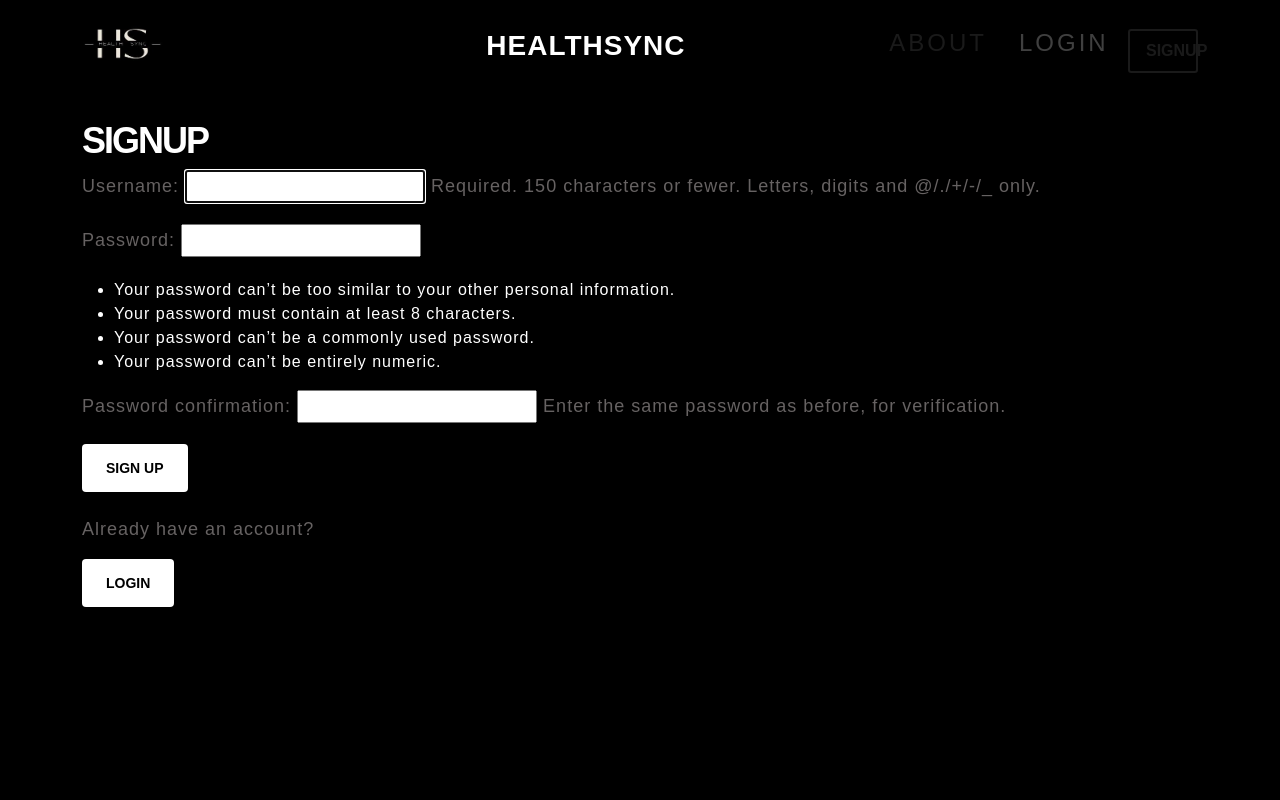
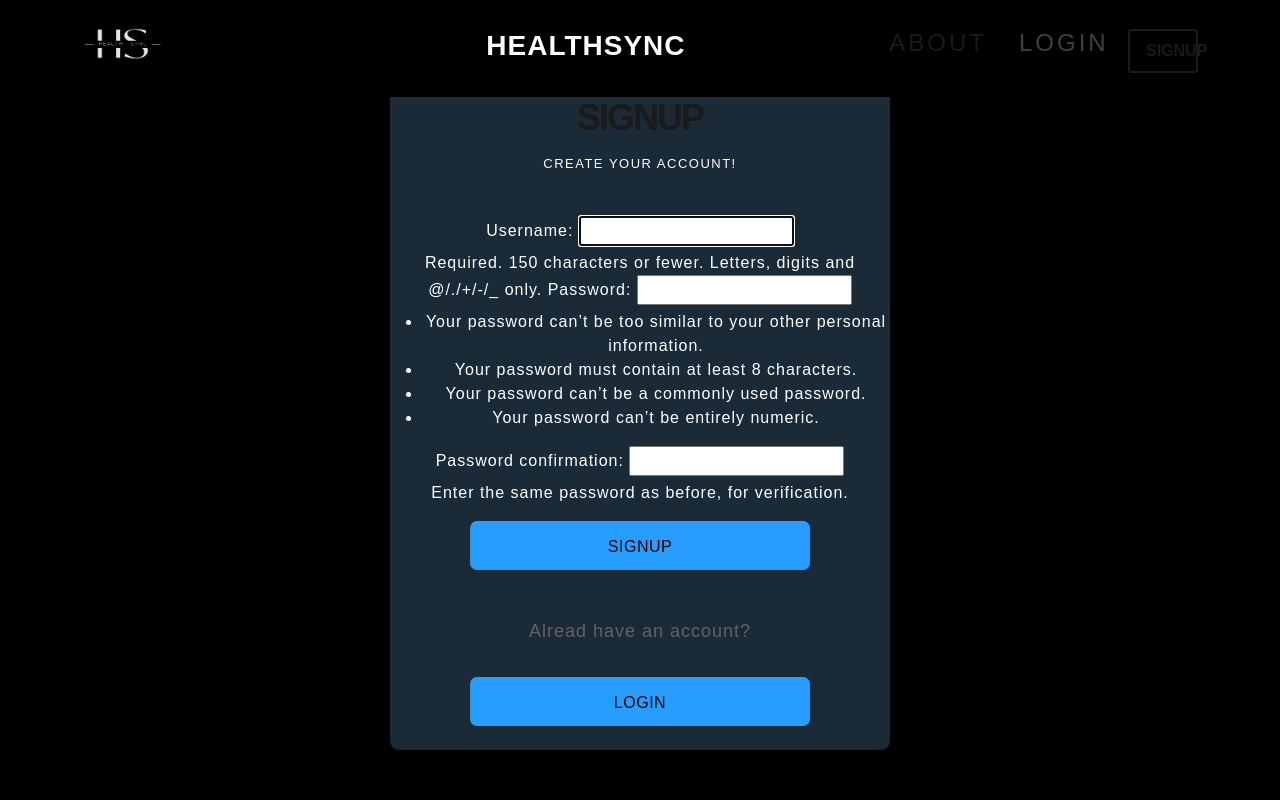
Before and after one commit to Santhoshcv19/HealthSync, a Django app: page /signup in a window 1280 px wide. Run offline with Django 4.2, Linux system fonts and the light colour scheme; some libraries are stand-ins or nearby versions; some web fonts are replaced.

Commit message:
Changed some hovers and buttons and the signup page

```diff
--- a/fitness/templates/fitness/base.html
+++ b/fitness/templates/fitness/base.html
@@ -71,7 +71,7 @@
 
 
             <div style="display: flex;  margin-top: 13px; margin-left: -10px;">
-                <a class="navbar-brand" href="{% url 'home' %}#About"><h4 class="about2 smoothScroll">About</h4></a>
+                <a class="navbar-brand" href="#About"><h4 class="about2 smoothScroll">About</h4></a>
                 {% if user.is_authenticated %}
                 <h4 class="login"><a href="{% url 'logout' %}" class="login" style="color: --primary-color;">Log Out</a></h4>
                 {% else %}
--- a/fitness/templates/fitness/workoutlog.html
+++ b/fitness/templates/fitness/workoutlog.html
@@ -29,12 +29,12 @@
             <label for="{{ form.reps.id_for_label }}" style="margin-left: 2px;">Reps:&nbsp;&nbsp;&nbsp;&nbsp;&nbsp;&nbsp;&nbsp;&nbsp;&nbsp;&nbsp;&nbsp;&nbsp;&nbsp;&nbsp;&nbsp;&nbsp;&nbsp;</label>
             {{ form.reps }}
         </div>
-        <button type="submit" class="btn btn-secondary">Add</button>&nbsp;&nbsp;&nbsp;&nbsp;
-        <a href="{% url 'log' %}" style="text-decoration: none; color: black;" class="btn btn-secondary">Check your workout log history here</a>
+        <button type="submit" class="btn btn-secondary">Add</button>&nbsp;&nbsp;&nbsp;&nbsp;&nbsp;&nbsp;&nbsp;&nbsp;&nbsp;&nbsp;&nbsp;&nbsp;&nbsp;&nbsp;&nbsp;
+        <a href="{% url 'log' %}" style="text-decoration: none; color: black;" class="btn btn-secondary">Log History</a>
     </form>
     <br>
     <br>
-    <h4><a href="{% url 'workoutlogging' %}" style="color: white;">Click Here</a> to get our recommendation on different workout splits</h4>
+    <h3><a class="navbar-brand" href="{% url 'workoutlogging' %}">Explore our workout split recommendations here.</a></h3>
 </div>
 
 
--- a/fitness/templates/fitness/workoutlogging.html
+++ b/fitness/templates/fitness/workoutlogging.html
@@ -23,8 +23,8 @@
 <div class="container">
     <br>
     <br><br><br><br>
-    <h1 style="color: white; text-align: center;">Worried about which splits to go for? We got you!!</h1>
-    <button type="submit" class="form-control" id="submit-button" name="submit">Send Message</button>
+    <h2 style="color: white; text-align: center;">Worried about which splits to go for? We got you!!</h2>
+    <a class="navbar-brand" href="{% url 'routine' %}" style="margin-left: 450px;">Workouts</a>
     <br>
     <br>
     <h2 style="color: white;">How many days will you be working out in a week?</h2>
--- a/fitness/templates/registration/signup.html
+++ b/fitness/templates/registration/signup.html
@@ -1,21 +1,104 @@
+
+
 {% extends "fitness/base.html" %}
 
 {% load static %}
 
 {% block content %}
 
-<div class="container">
+<style>
+
+.container1 {
+  text-align: center;
+   background: #1a2a36;
+  border-radius: 9px;
+  border-top: 10px solid --primary-color;
+  width: 500px;
+  height: 750px;
+  margin: 0 auto; /* Centers horizontally */
+  display: flex;
+  flex-direction: column;
+  justify-content: center;
+}
+
+.box h4 {
+  font-family: "Source Sans Pro", sans-serif;
+  color:--primary-color;
+  font-size: 20px;
+  margin-top: 94px;
+}
+
+.box h4 span {
+  color: white;
+  font-weight: lighter;
+}
+
+.box h5 {
+  font-family: "Source Sans Pro", sans-serif;
+  font-size: 13px;
+  color: white;
+  letter-spacing: 1.5px;
+  margin-top: -15px;
+  margin-bottom: 70px;
+}
+
+
+.btn1 {
+  border: 0;
+  background: #279EFF;
+  color: black;
+  border-radius: 7px;
+  width: 340px;
+  height: 49px;
+  font-size: 16px;
+  transition: 0.3s;
+  cursor: pointer;
+  margin-top: 20px;
+}
+
+.btn1:hover {
+  background: #279EFF ;
+}
+
+
+/* body{
+    display: flex; justify-content:center ; align-items: center;height: 100vh;overflow: hidden;
+} */
+</style>
+
+<!-- <div class="container">
     <br>
-    <br><br><br><br>
-    <h2 style="color: white">Signup</h2>
+    <h2 style="color: white">Login</h2>
     <form method="post">
         {% csrf_token %}
         {{ form.as_p }}
-        <button type="submit" class="btn btn-secondary">Sign Up</button>
+        <button type="submit" class="btn btn-secondary">Login</button>
     </form>
-    <br>
-    <p>Already have an account?</p>
-    <a href="login"><button class="btn btn-secondary">Login</button></a>
-</div>
+</div> -->
+<!-- <body style="display: flex; justify-content:center ; align-items: center;height: 100vh;overflow: hidden;"> -->
+    <div class="container1">
+      <!-- <form name="form1" class="box" method="post"> -->
+
+        <!-- <input type="text" name="email" placeholder="Email" autocomplete="off" />
+        <input type="password" name="password" placeholder="Passsword" id="pwd" autocomplete="off" />
+        <a href="#" class="forgetpass">Forget Password?</a>
+        <input type="submit" value="Sign in" class="btn1" /> -->
+        <form method="post" class="box">
+            <br>
+            <br><br>
+            <h2>Signup</h2>
+            <br>
+            <h5 style="margin-bottom: 45px;">Create your account!</h5>
+            {% csrf_token %}
+            {{ form }}
+            <button type="submit" class="btn custom-btn bordered mt-3 btn1">Signup</button>
+            <br>
+            <br>
+            <br>
+            <p>Alread have an account?</p>
+            <a class="btn custom-btn bordered mt-3 btn1" href="{% url 'login' %}">Login</a>
+        </form>
+      <!-- </form> -->
+    </div>
 
 {% endblock %}
```
Also changed, not shown: fitness/static/fitness/smoothscroll.js (+19 -0 lines), fitness/templates/fitness/home.html (+37 -33 lines), db.sqlite3, fitness/static/fitness/bootstrap.min.css.
